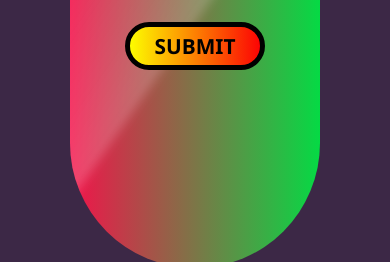
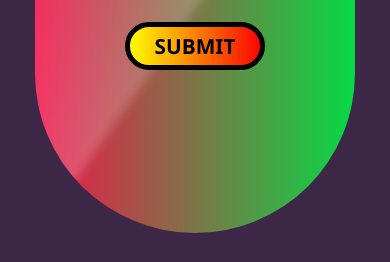
Before and after one commit to shashankRTK/Codeium, a plain HTML site: page Codeium/index.html in a window 390 px wide. Shown: the part 388-650 px from the top of the page. Drawn offline with Linux system fonts and the light colour scheme.

Commit message:
Changes 3

```diff
--- a/Codeium/style.css
+++ b/Codeium/style.css
@@ -47,7 +47,14 @@ h1 {
   display: flex;
   justify-content: center;
 }
-
+@media screen and (max-width: 600px) {
+  .card {
+    width: 98dvw;
+  }
+  .container {
+    padding: 5px;
+  }
+}
 .card::before {
   content: "";
   position: absolute;
```
